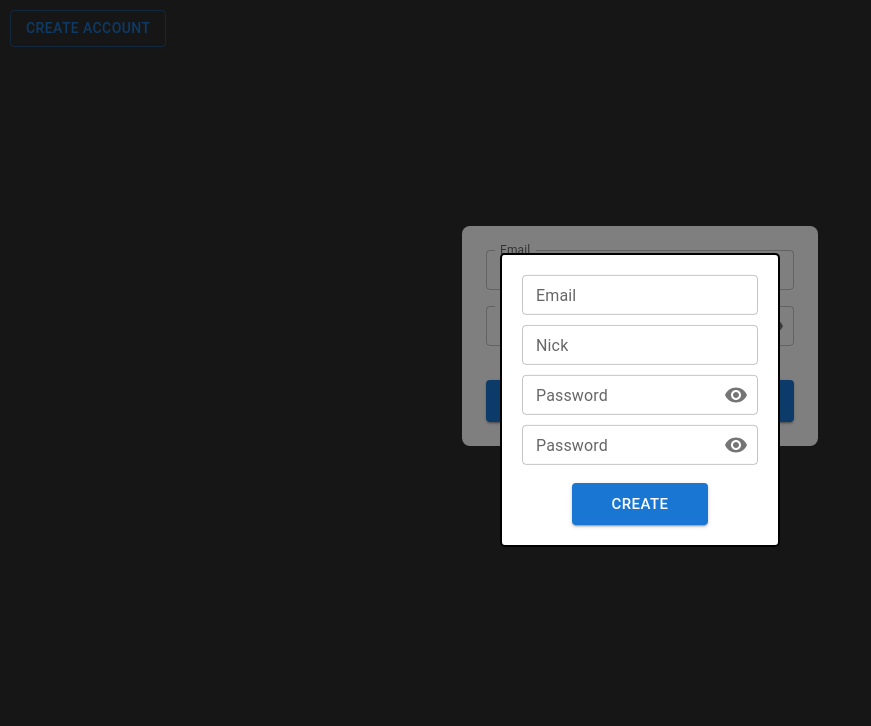
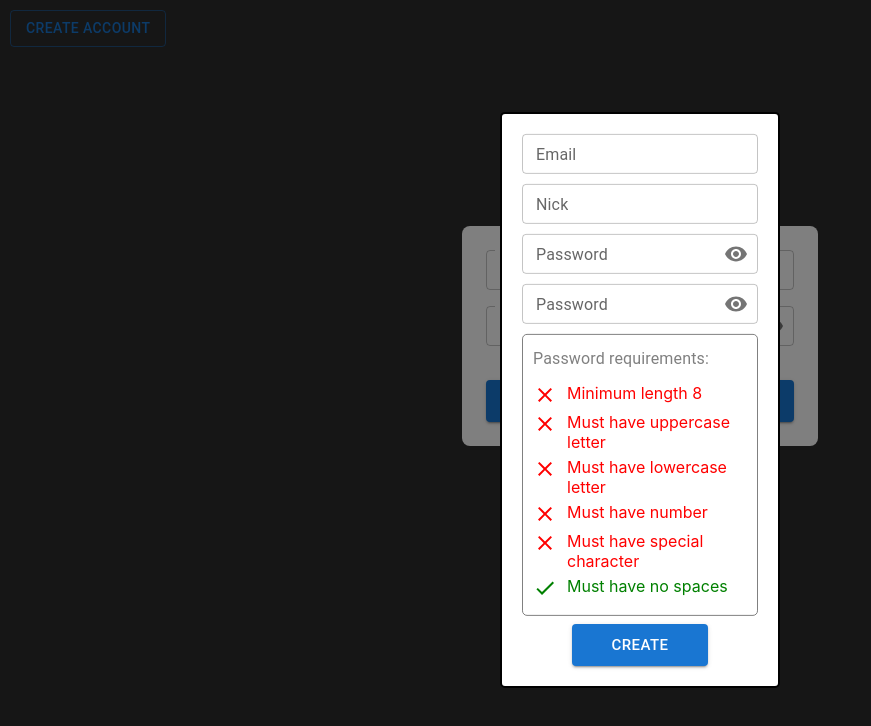
Before and after one commit to grzegorzosowski/Chat, a React (Create React App) app in the folder chat/: page / in a window 1280 px wide. Both pictures are taken after typing "name@example.com", "Sample123" into the empty fields and a click on the button "CREATE ACCOUNT". Shown: the top 726 px of the page, without its empty margins (0-871 px from the left). Built offline with nearby package versions, Linux system fonts and the light colour scheme; no server answers.

Commit message:
Signing up password validation

```diff
--- a/chat/src/components/CreateAccountModal/CreateAccountModal.tsx
+++ b/chat/src/components/CreateAccountModal/CreateAccountModal.tsx
@@ -8,6 +8,7 @@ import TextField from '@mui/material/TextField';
 import InputPassword from '../InputPassword/InputPassword';
 import { useCreateAccountMutation } from '../../features/api/apiSlice';
 import { useSnackbar } from 'notistack';
+import PassValidator from '../PassValidator/passValidator';
 interface FormState {
     userEmail: string;
     userNick: string;
@@ -17,7 +18,8 @@ interface FormState {
 
 export function CreateAccountModal() {
     const [form, setForm] = useState<FormState>({ userEmail: '', userNick: '', userPassword: '', userPasswordRepeat: '' });
-    const [open, setOpen] = React.useState(false);
+    const [open, setOpen] = useState(false);
+    const [validationDone, setValidationDone] = useState(false);
     const { enqueueSnackbar } = useSnackbar();
     const [createAccountFetch] = useCreateAccountMutation();
     const handleOpen = () => {
@@ -48,10 +50,12 @@ export function CreateAccountModal() {
 
     const handleSubmit = (event: React.FormEvent<Element>) => {
         event.preventDefault();
-        if (form.userPassword === form.userPasswordRepeat) {
+        if (!validationDone) {
+            enqueueSnackbar('Password is not valid', { variant: 'error' });
+        } else if (form.userPassword !== form.userPasswordRepeat && validationDone) {
+            enqueueSnackbar('Passwords are not the same', { variant: 'error' });
+        } else {
             void createAccount();
-        } else {
-            enqueueSnackbar('Passwords are not the same', { variant: 'error' });
         }
     }
 
@@ -94,6 +98,7 @@ export function CreateAccountModal() {
                                 onChange={(event) => setForm({ ...form, userPasswordRepeat: event.target.value })}
                                 text={'Password'}
                             ></InputPassword>
+                            <PassValidator password={form.userPassword} passwordCorrect={setValidationDone}></PassValidator>
                             <Button
                                 type="submit"
                                 variant="contained"
--- /dev/null
+++ b/chat/src/components/PassValidator/passValidator.tsx
@@ -0,0 +1,54 @@
+import { useEffect } from 'react';
+import { Box, Typography } from '@mui/material';
+import CheckIcon from '@mui/icons-material/Check';
+import ClearIcon from '@mui/icons-material/Clear';
+import passwordValidation from '../../features/passwordValidation/passwordValidation';
+
+type PassValidatorProps = {
+  password: string;
+  passwordCorrect: (data: boolean) => void;
+};
+
+export default function PassValidator({ password, passwordCorrect }: PassValidatorProps) {
+  const [hasMinLength, hasUpperCase, hasLowerCase, hasNumber, hasSpecialChar, hasNoSpaces] = passwordValidation(password);
+
+  const allCorrect = hasMinLength && hasUpperCase && hasLowerCase && hasNumber && hasSpecialChar && hasNoSpaces;
+
+  useEffect(() => {
+    passwordCorrect(allCorrect);
+  }, [allCorrect, passwordCorrect]);
+
+  return (
+    <Box sx={{ border: '1px solid', borderColor: 'gray', borderRadius: '5px', padding: '10px', width: '100%', boxSizing: 'border-box' }}>
+      <Typography variant='subtitle1' sx={{ color: 'gray', mb: '10px' }}>Password requirements:</Typography>
+      <Condition value={hasMinLength}>Minimum length 8</Condition>
+      <Condition value={hasUpperCase}>Must have uppercase letter</Condition>
+      <Condition value={hasLowerCase}>Must have lowercase letter</Condition>
+      <Condition value={hasNumber}>Must have number</Condition>
+      <Condition value={hasSpecialChar}>Must have special character</Condition>
+      <Condition value={hasNoSpaces}>Must have no spaces</Condition>
+    </Box>
+  );
+}
+function Correct({ children }: { children: React.ReactNode }) {
+  return (
+    <Box sx={{ color: 'green', display: 'flex', mb: '5px' }}>
+      <CheckIcon sx={{ mr: '10px' }} />
+      <Box>{children}</Box>
+    </Box>
+  );
+}
+
+function Incorrect({ children }: { children: React.ReactNode }) {
+  return (
+    <Box sx={{ color: 'red', display: 'flex', mb: '5px' }}>
+      <ClearIcon sx={{ mr: '10px' }} />
+      <Box>{children}</Box>
+    </Box>
+  );
+}
+
+function Condition({ value, children }: { value: boolean; children: React.ReactNode }) {
+  const Wrapper = value ? Correct : Incorrect;
+  return <Wrapper>{children}</Wrapper>;
+}
--- /dev/null
+++ b/chat/src/features/passwordValidation/passwordValidation.ts
@@ -0,0 +1,10 @@
+export default function passwordValidation(password: string) {
+    const hasMinLength = password.length >= 8;
+    const hasUpperCase = /[A-Z]/.test(password);
+    const hasLowerCase = /[a-z]/.test(password);
+    const hasNumber = /[0-9]/.test(password);
+    const hasSpecialChar = /[!@#$%^&*()_+\-=[\]{};':"\\|,.<>/?]/.test(password);
+    const hasNoSpaces = !/\s/.test(password);
+
+    return [hasMinLength, hasUpperCase, hasLowerCase, hasNumber, hasSpecialChar, hasNoSpaces];
+}
```
Also changed, not shown: 1 other file (tests, documents, lock files or other folders).
